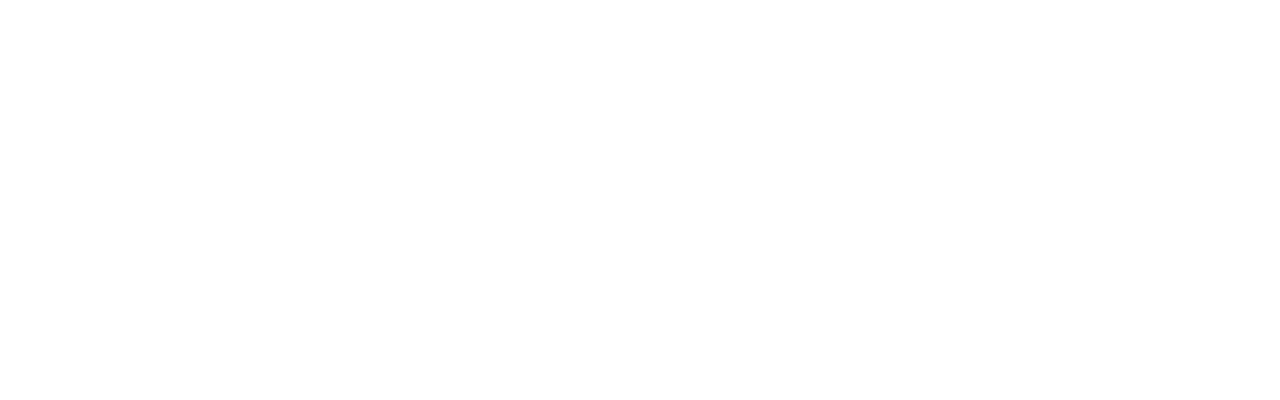
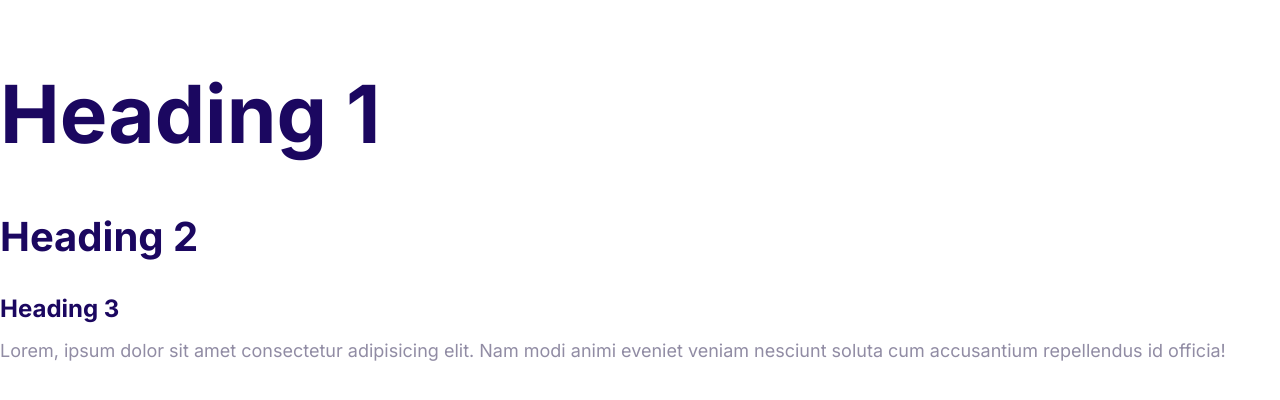
Before and after one commit to TravisHFan/moshify, a plain HTML site: page index.html in a window 1280 px wide. Drawn offline with Linux system fonts and the light colour scheme.

Commit message:
Define the styles for the fonts.

```diff
--- a/css/styles.css
+++ b/css/styles.css
@@ -5,3 +5,54 @@
     --color-headings: #1b0760;
     --color-body: #918ca4;
 }
+
+html {
+    font-size: 62.5%;
+}
+
+body {
+    font-family: Inter, Arial, Helvetica, sans-serif;
+    font-size: 2.4rem;
+    line-height: 1.5; /*1.5times of current font-size*/
+    color:  var(--color-body);
+}
+
+h1, h2, h3 {
+    color: var(--color-headings);
+    margin-bottom: 1rem;
+}
+
+h1 {
+    font-size: 7rem;
+}
+
+h2 {
+    font-size: 4rem;
+}
+
+h3 {
+    font-size: 3rem;
+}
+
+p {
+    margin-top: 0rem;
+}
+
+@media screen and (min-width: 1024px) {
+    body {
+        font-size: 1.8rem;
+    }
+
+    h1 {
+        font-size: 8rem;
+    }
+
+    h2 {
+        font-size: 4rem;
+    }
+
+    h3 {
+        font-size: 2.4rem;
+    }
+
+}
--- a/index.html
+++ b/index.html
@@ -4,9 +4,23 @@
     <meta charset="UTF-8" />
     <meta name="viewport" content="width=device-width, initial-scale=1.0" />
     <title>Document</title>
+    <link rel="preconnect" href="https://fonts.googleapis.com" />
+    <link rel="preconnect" href="https://fonts.gstatic.com" crossorigin />
+    <link
+      href="https://fonts.googleapis.com/css2?family=Inter:wght@400;700&display=swap"
+      rel="stylesheet"
+    />
     <link rel="stylesheet" href="css/normalize.css" />
     <link rel="stylesheet" href="css/styles.css" />
   </head>
 
-  <body></body>
+  <body>
+    <h1>Heading 1</h1>
+    <h2>Heading 2</h2>
+    <h3>Heading 3</h3>
+    <p>
+      Lorem, ipsum dolor sit amet consectetur adipisicing elit. Nam modi animi
+      eveniet veniam nesciunt soluta cum accusantium repellendus id officia!
+    </p>
+  </body>
 </html>
```
